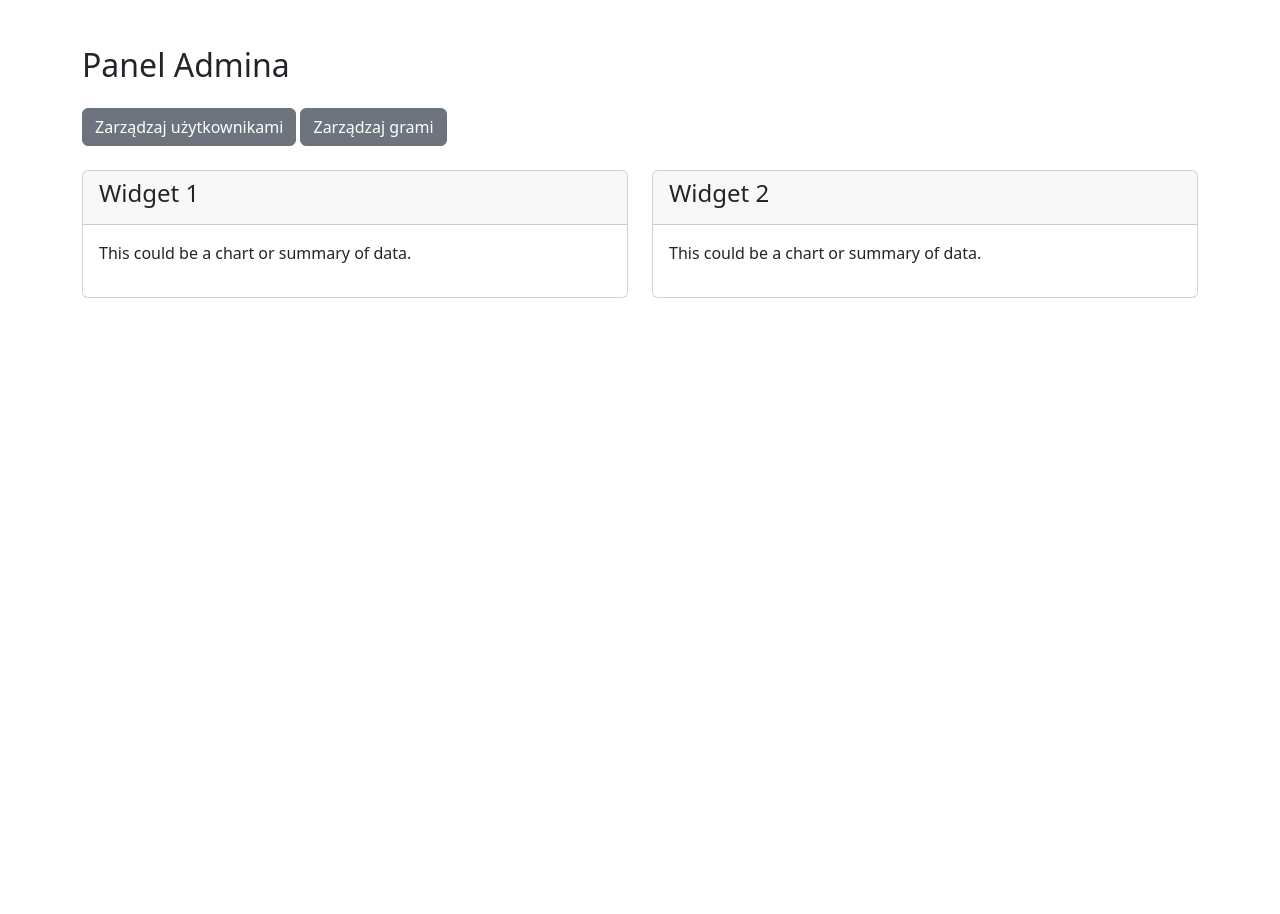
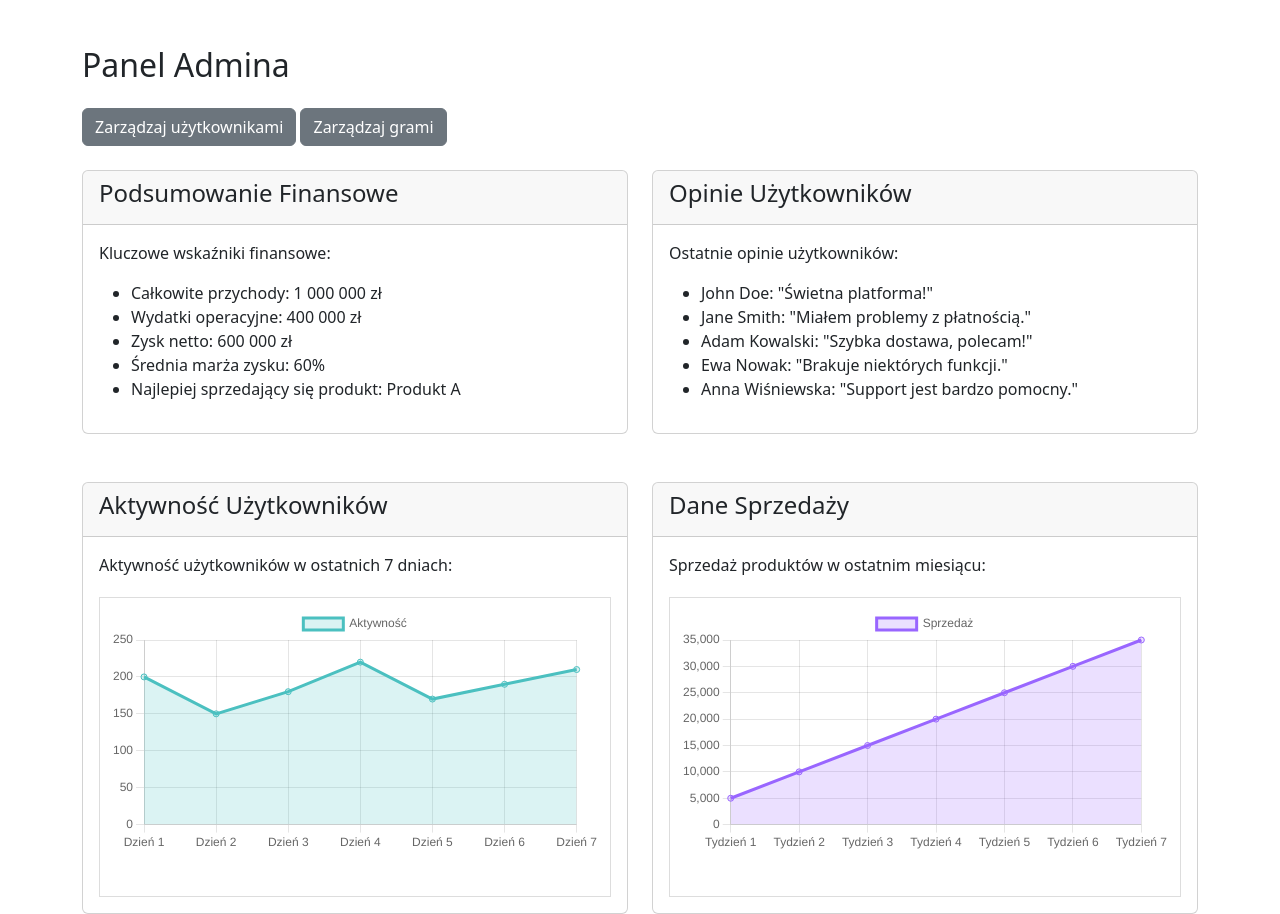
Before and after one commit to PatrykMielke/Online-game-store, a PHP site: page /panelAdmina.php in a window 1280 px wide. Shown: the part 100-1014 px from the top of the page. Before the commit the page ends 398 px from the top, so only its background shows below. Run offline with PHP 8.4, Linux system fonts and the light colour scheme; the visitor is signed in with stand-in values (Sample User, id 1); data that the repository does not hold is empty.

Commit message:
add new admin panel

```diff
--- a/public_html/css/AdminPanel.css
+++ b/public_html/css/AdminPanel.css
@@ -91,3 +91,55 @@ footer {
     color: white;
     font-size: 1.5em;
   }
+  .chart-container {
+    position: relative;
+    height: 300px;
+    border: 1px solid #ddd;
+    padding: 10px;
+    margin-top: 20px;
+}
+.chart {
+    width: 100%;
+    height: 100%;
+    position: relative;
+}
+.chart .bar {
+    width: 20px;
+    position: absolute;
+    bottom: 0;
+    background-color: rgba(75, 192, 192, 1);
+    text-align: center;
+    color: white;
+    border-radius: 4px;
+}
+.chart .line {
+    width: 2px;
+    position: absolute;
+    bottom: 0;
+    background-color: rgba(153, 102, 255, 1);
+}
+.chart .line span {
+    position: absolute;
+    bottom: 100%;
+    left: 50%;
+    transform: translateX(-50%);
+    background-color: rgba(153, 102, 255, 1);
+    width: 10px;
+    height: 10px;
+    border-radius: 50%;
+}
+.chart .x-axis, .chart .y-axis {
+    position: absolute;
+    bottom: 0;
+    left: 0;
+    width: 100%;
+    text-align: center;
+}
+.chart .x-axis {
+    bottom: -20px;
+}
+.chart .y-axis {
+    left: -30px;
+    text-align: right;
+    width: 30px;
+}
--- a/public_html/js/adminPanel.js
+++ b/public_html/js/adminPanel.js
@@ -21,3 +21,63 @@ document.querySelectorAll('.btn-danger').forEach(function(button) {
         }
     });
 });
+
+ const userActivityLabels = ['Dzień 1', 'Dzień 2', 'Dzień 3', 'Dzień 4', 'Dzień 5', 'Dzień 6', 'Dzień 7'];
+ const userActivityData = [200, 150, 180, 220, 170, 190, 210];
+ const userActivityLineCtx = document.getElementById('userActivityLineChart').getContext('2d');
+
+ new Chart(userActivityLineCtx, {
+     type: 'line',
+     data: {
+         labels: userActivityLabels,
+         datasets: [{
+             label: 'Aktywność',
+             data: userActivityData,
+             borderColor: 'rgba(75, 192, 192, 1)',
+             backgroundColor: 'rgba(75, 192, 192, 0.2)',
+             fill: true
+         }]
+     },
+     options: {
+         scales: {
+             x: {
+                 beginAtZero: true
+             },
+             y: {
+                 beginAtZero: true
+             }
+         }
+     }
+ });
+
+
+ const salesLabels = ['Tydzień 1', 'Tydzień 2', 'Tydzień 3', 'Tydzień 4', 'Tydzień 5', 'Tydzień 6', 'Tydzień 7'];
+ const salesData = [5000, 10000, 15000, 20000, 25000, 30000, 35000];
+ const salesLineCtx = document.getElementById('salesLineChart').getContext('2d');
+
+ new Chart(salesLineCtx, {
+     type: 'line',
+     data: {
+         labels: salesLabels,
+         datasets: [{
+             label: 'Sprzedaż',
+             data: salesData,
+             borderColor: 'rgba(153, 102, 255, 1)',
+             backgroundColor: 'rgba(153, 102, 255, 0.2)',
+             fill: true
+         }]
+     },
+     options: {
+         scales: {
+             x: {
+                 beginAtZero: true
+             },
+             y: {
+                 beginAtZero: true
+             }
+         }
+     }
+ });
+
+
+ const userActivityBarCtx = document.getElementById('userActivityBarChart').getContext('2d');
--- a/public_html/panelAdmina.php
+++ b/public_html/panelAdmina.php
@@ -33,35 +33,76 @@ if (!isset($_SESSION["rola"]) or $_SESSION["rola"] != "administrator"){
 
     <div class="row mt-4">
             <div class="col-md-6">
-            <!-- Example Widget -->
+                <!-- New Widget: Financial Summary -->
                 <div class="card">
                     <div class="card-header">
-                    <h4>Widget 1</h4>
+                        <h4>Podsumowanie Finansowe</h4>
                     </div>
                     <div class="card-body">
-                    <p>This could be a chart or summary of data.</p>
+                        <p>Kluczowe wskaźniki finansowe:</p>
+                        <ul>
+                            <li>Całkowite przychody: 1 000 000 zł</li>
+                            <li>Wydatki operacyjne: 400 000 zł</li>
+                            <li>Zysk netto: 600 000 zł</li>
+                            <li>Średnia marża zysku: 60%</li>
+                            <li>Najlepiej sprzedający się produkt: Produkt A</li>
+                        </ul>
                     </div>
                 </div>
             </div>
             <div class="col-md-6">
-            <!-- Example Widget -->
+                <!-- New Widget: User Feedback -->
                 <div class="card">
                     <div class="card-header">
-                    <h4>Widget 2</h4>
+                        <h4>Opinie Użytkowników</h4>
                     </div>
                     <div class="card-body">
-                    <p>This could be a chart or summary of data.</p>
+                        <p>Ostatnie opinie użytkowników:</p>
+                        <ul>
+                            <li>John Doe: "Świetna platforma!"</li>
+                            <li>Jane Smith: "Miałem problemy z płatnością."</li>
+                            <li>Adam Kowalski: "Szybka dostawa, polecam!"</li>
+                            <li>Ewa Nowak: "Brakuje niektórych funkcji."</li>
+                            <li>Anna Wiśniewska: "Support jest bardzo pomocny."</li>
+                        </ul>
                     </div>
                 </div>
             </div>
         </div>
     </div>
-
-<!-- JavaScript Bundle with Popper -->
+    <div class="container mt-5">
+        <div class="row">
+            <div class="col-md-6">
+                <!-- Widget 1: User Activity Line Chart -->
+                <div class="card">
+                    <div class="card-header">
+                        <h4>Aktywność Użytkowników</h4>
+                    </div>
+                    <div class="card-body">
+                        <p>Aktywność użytkowników w ostatnich 7 dniach:</p>
+                        <div class="chart-container">
+                            <canvas id="userActivityLineChart"></canvas>
+                        </div>
+                    </div>
+                </div>
+            </div>
+            <div class="col-md-6">
+                <!-- Widget 2: Sales Data Line Chart -->
+                <div class="card">
+                    <div class="card-header">
+                        <h4>Dane Sprzedaży</h4>
+                    </div>
+                    <div class="card-body">
+                        <p>Sprzedaż produktów w ostatnim miesiącu:</p>
+                        <div class="chart-container">
+                            <canvas id="salesLineChart"></canvas>
+                        </div>
+                    </div>
+                </div>
+            </div>
+        </div>
     <script src="https://cdn.jsdelivr.net/npm/bootstrap@5.3.0/dist/js/bootstrap.bundle.min.js"></script>
-
-<!-- JavaScript to Handle Role Change and Save/Delete -->
-<script src="../js/adminPanel.js"></script>
-
+    <script src="https://cdn.jsdelivr.net/npm/chart.js"></script>
+    <script src="js/adminPanel.js"></script>
 </body>
 </html>
```
Lines whose indentation alone changed are shown as unchanged.
